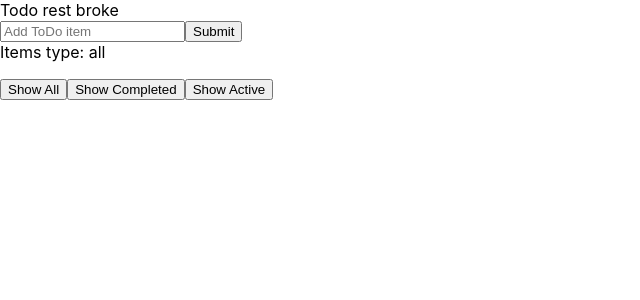
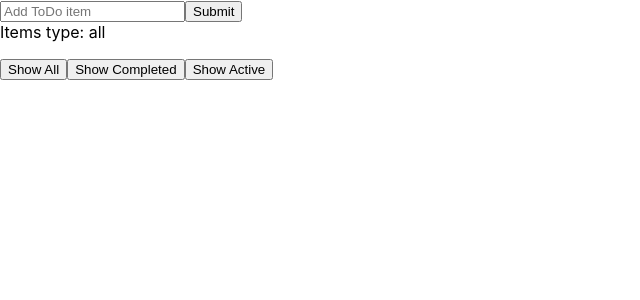
Before and after one commit to danill1278/todo-ts, a React (Create React App) app: page / in a window 1280 px wide. Shown: the top 300 px of the page, without its empty margins (0-640 px from the left). Built offline with nearby package versions, Linux system fonts and the light colour scheme.

Commit message:
feature/feature-name

```diff
--- a/src/App.tsx
+++ b/src/App.tsx
@@ -4,7 +4,6 @@ import ToDo from './components/ToDo/ToDo';
 const App: React.FC = () => {
   return (
     <div className="App">
-      Todo rest broke
       <ToDo />
     </div>
   );
```
